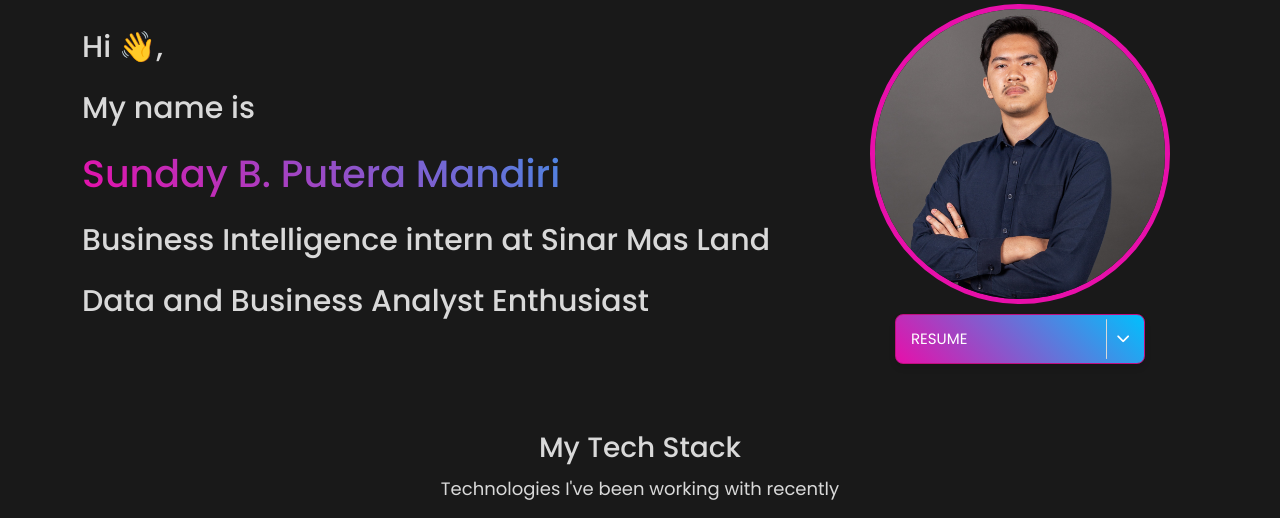
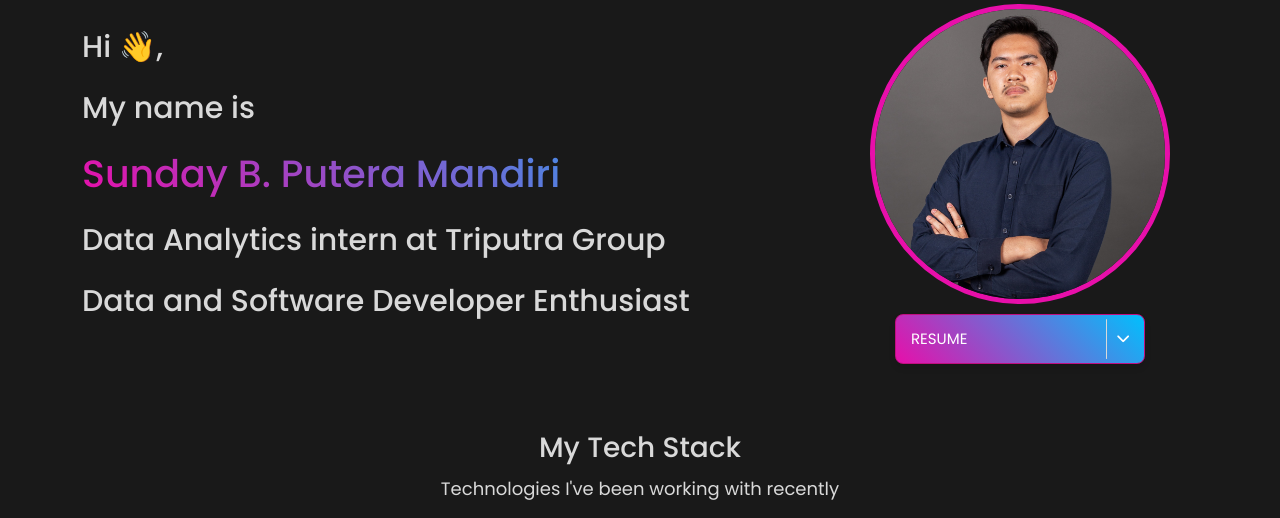
Before and after one commit to SundayBPM/porto_django, a Django app: page / in a window 1280 px wide. Shown: the part 116-634 px from the top of the page. Run offline with Django 5.2, Linux system fonts and the light colour scheme; data that the repository does not hold is empty.

Commit message:
feat: update profile description in home.html

```diff
--- a/templates/blog/home.html
+++ b/templates/blog/home.html
@@ -46,8 +46,8 @@
                 <h3>Hi 👋,</h3>
                 <h3>My name is</h3>
                 <h3>Sunday B. Putera Mandiri</h3>
-                <h3>Business Intelligence intern at Sinar Mas Land</h3>
-                <h3>Data and Business Analyst Enthusiast</h3>
+                <h3>Data Analytics intern at Triputra Group</h3>
+                <h3>Data and Software Developer Enthusiast</h3>
                 <!-- <h4>sundaybontong@gmail.com</h4> -->
 
             </div>
```
